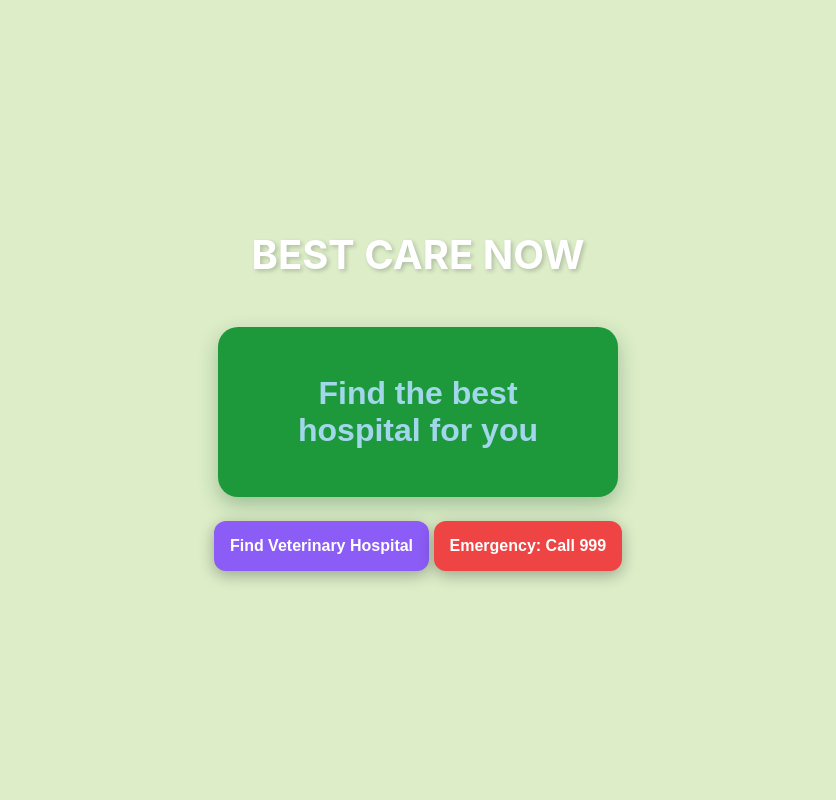
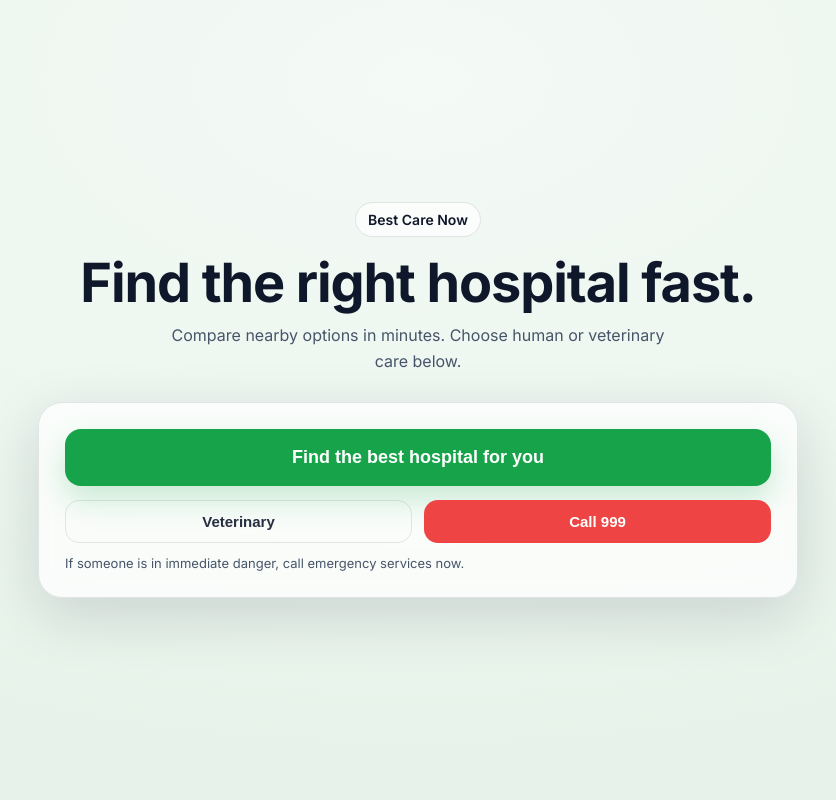
Before and after one commit to antonbhaumik/ICHack26, a Flask app: page / in a window 1280 px wide. Shown: the whole page, without its empty margins (222-1058 px from the left). Run offline with Flask 3, Linux system fonts and the light colour scheme.

Commit message:
Update css

```diff
--- a/static/style.css
+++ b/static/style.css
@@ -1,93 +1,141 @@
-* {
-    margin: 0;
-    padding: 0;
-    box-sizing: border-box;
+* { margin: 0; padding: 0; box-sizing: border-box; }
+
+:root{
+  --bg1:#f4faf6;
+  --bg2:#e7f3ea;
+  --text:#0f172a;
+  --muted:#475569;
+
+  --primary:#16a34a;
+  --primaryDark:#15803d;
+
+  --border: rgba(15, 23, 42, 0.10);
+  --shadow: 0 18px 60px rgba(15, 23, 42, 0.14);
+
+  --danger:#ef4444;
+  --dangerDark:#dc2626;
 }
 
-body {
-    font-family: -apple-system, BlinkMacSystemFont, 'Segoe UI', Roboto, Oxygen, Ubuntu, Cantarell, sans-serif;
-    background: #dcedc8;
-    min-height: 100vh;
-    display: flex;
-    justify-content: center;
-    align-items: center;
+body{
+  font-family: Inter, system-ui, -apple-system, Segoe UI, Roboto, Arial, sans-serif;
+  color: var(--text);
+  min-height: 100vh;
+  background: radial-gradient(1200px 700px at 50% 10%, var(--bg1), var(--bg2));
 }
 
-.container {
-    text-align: center;
-    padding: 2rem;
-    max-width: 600px;
-    width: 90%;
+.page{
+  min-height: 100vh;
+  display: grid;
+  place-items: center;
+  padding: 48px 20px;
 }
 
-h1 {
-    color: white;
-    font-size: 2.5rem;
-    margin-bottom: 3rem;
-    text-shadow: 2px 2px 4px rgba(0, 0, 0, 0.2);
+.hero{
+  width: min(760px, 100%);
+  text-align: center;
 }
 
-.main-button {
-    width: 100%;
-    max-width: 400px;
-    padding: 3rem;
-    font-size: 2rem;
-    font-weight: bold;
-    color: #A2D7EB;
-    background: #1D993C;
-    border: none;
-    border-radius: 20px;
-    cursor: pointer;
-    transition: all 0.3s ease;
-    box-shadow: 0 8px 20px rgba(17, 82, 36, 0.3);
-    margin-bottom: 1.5rem;
+.badge{
+  display: inline-block;
+  padding: 8px 12px;
+  border-radius: 999px;
+  border: 1px solid var(--border);
+  background: rgba(255,255,255,0.65);
+  font-weight: 600;
+  font-size: 14px;
+  margin-bottom: 18px;
 }
 
-.main-button:hover {
-    background: #059669;
-    transform: translateY(-2px);
-    box-shadow: 0 12px 25px rgba(0, 0, 0, 0.4);
+h1{
+  font-size: clamp(34px, 5vw, 54px);
+  line-height: 1.05;
+  letter-spacing: -0.02em;
+  margin-bottom: 12px;
 }
 
-.secondary-buttons {
-    display: flex;
-    gap: 1rem;
-    justify-content: center;
-    width: 100%;
-    max-width: 400px;
-    margin: 0 auto;
+.sub{
+  color: var(--muted);
+  font-size: 16px;
+  line-height: 1.6;
+  max-width: 52ch;
+  margin: 0 auto 28px;
 }
 
-.vet-button,
-.emergency-button {
-    flex: 1;
-    padding: 1rem;
-    font-size: 1rem;
-    font-weight: bold;
-    color: white;
-    border: none;
-    border-radius: 12px;
-    cursor: pointer;
-    transition: all 0.3s ease;
-    box-shadow: 0 4px 15px rgba(0, 0, 0, 0.3);
+.card{
+  text-align: left;
+  padding: 26px;
+  border-radius: 24px;
+  border: 1px solid var(--border);
+  background: rgba(255,255,255,0.72);
+  box-shadow: var(--shadow);
+  backdrop-filter: blur(10px);
 }
 
-.vet-button {
-    background-color: #8b5cf6;
+.main-button{
+  width: 100%;
+  padding: 18px 16px;
+  font-size: 18px;
+  font-weight: 700;
+  color: white;
+  background: var(--primary);
+  border: none;
+  border-radius: 16px;
+  cursor: pointer;
+  transition: transform .08s ease, background .2s ease, box-shadow .2s ease;
+  box-shadow: 0 14px 30px rgba(22, 163, 74, 0.22);
 }
 
-.vet-button:hover {
-    background-color: #7c3aed;
-    transform: translateY(-2px);
+.main-button:hover{ background: var(--primaryDark); }
+.main-button:active{ transform: translateY(1px); }
+
+.secondary-buttons{
+  display: grid;
+  grid-template-columns: 1fr 1fr;
+  gap: 12px;
+  margin-top: 14px;
 }
 
-.emergency-button {
-    background: #ef4444;
+.vet-button, .emergency-button{
+  width: 100%;
+  padding: 12px 14px;
+  font-size: 15px;
+  font-weight: 700;
+  border-radius: 14px;
+  border: 1px solid transparent;
+  cursor: pointer;
+  transition: transform .08s ease, background .2s ease, border-color .2s ease;
 }
 
-.emergency-button:hover {
-    background: #dc2626;
-    transform: translateY(-2px);
+.vet-button{
+  background: transparent;
+  color: rgba(15, 23, 42, 0.9);
+  border-color: var(--border);
+}
+
+.vet-button:hover{
+  background: rgba(255,255,255,0.65);
+}
+
+.emergency-button{
+  background: var(--danger);
+  color: white;
+}
+
+.emergency-button:hover{ background: var(--dangerDark); }
+.vet-button:active, .emergency-button:active{ transform: translateY(1px); }
+
+.hint{
+  margin-top: 12px;
+  font-size: 13px;
+  color: var(--muted);
+}
+
+/* Mobile */
+@media (max-width: 520px){
+  .secondary-buttons{
+    grid-template-columns: 1fr;
+  }
+  .card{ padding: 20px; }
 }
 
 .map-container {
@@ -142,18 +190,3 @@ h1 {
 .navigate-button:hover {
     background: linear-gradient(135deg, #2E9549, #45A049);
 }
-
-@media (max-width: 600px) {
-    h1 {
-        font-size: 2rem;
-    }
-
-    .main-button {
-        padding: 2.5rem;
-        font-size: 1.75rem;
-    }
-
-    .secondary-buttons {
-        flex-direction: column;
-    }
-}
--- a/templates/index.html
+++ b/templates/index.html
@@ -1,25 +1,42 @@
 <!DOCTYPE html>
 <html lang="en">
 <head>
-    <meta charset="UTF-8">
-    <meta name="viewport" content="width=device-width, initial-scale=1.0">
-    <title>Find a Hospital</title>
-    <link rel="stylesheet" href="{{ url_for('static', filename='style.css') }}">
+  <meta charset="UTF-8" />
+  <meta name="viewport" content="width=device-width, initial-scale=1.0" />
+  <title>Find a Hospital</title>
+  <link rel="stylesheet" href="{{ url_for('static', filename='style.css') }}">
+  <link rel="preconnect" href="https://fonts.googleapis.com">
+  <link rel="preconnect" href="https://fonts.gstatic.com" crossorigin>
+  <link href="https://fonts.googleapis.com/css2?family=Inter:wght@400;500;600;700&display=swap" rel="stylesheet">
 </head>
+
 <body>
-    <div class="container">
-        <h1>BEST CARE NOW</h1>
+  <main class="page">
+    <section class="hero">
+      <div class="badge">Best Care Now</div>
 
+      <h1>Find the right hospital fast.</h1>
+      <p class="sub">
+        Compare nearby options in minutes. Choose human or veterinary care below.
+      </p>
+
+      <div class="card">
         <button class="main-button" onclick="findHospital()">
-            Find the best hospital for you
+          Find the best hospital for you
         </button>
 
-        <button class="vet-button" onclick="findVet()">Find Veterinary Hospital</button>
+        <div class="secondary-buttons">
+          <button class="vet-button" onclick="findVet()">Veterinary</button>
+          <button class="emergency-button" onclick="call999()">Call 999</button>
+        </div>
 
-        <button class="emergency-button" onclick="call999()">
-            Emergency: Call 999
-        </button></div>
+        <p class="hint">
+          If someone is in immediate danger, call emergency services now.
+        </p>
+      </div>
+    </section>
+  </main>
 
-    <script src="{{ url_for('static', filename='script.js') }}"></script>
+  <script src="{{ url_for('static', filename='script.js') }}"></script>
 </body>
 </html>
--- a/templates/map.html
+++ b/templates/map.html
@@ -17,13 +17,13 @@
 
         <div class="map-actions">
             <button class="action-button taxi-button" onclick="openUber()">
-                Call Uber
+                Call an Uber
             </button>
             <button class="action-button navigate-button" onclick="openGoogleMaps()">
-                Navigate in Google Maps
+                Get there with Google Maps
             </button>
             <button class="action-button emergency-button" onclick="call999()">
-                Emergency: Call 999
+                Call 999
             </button>
         </div>
     </div>
```
